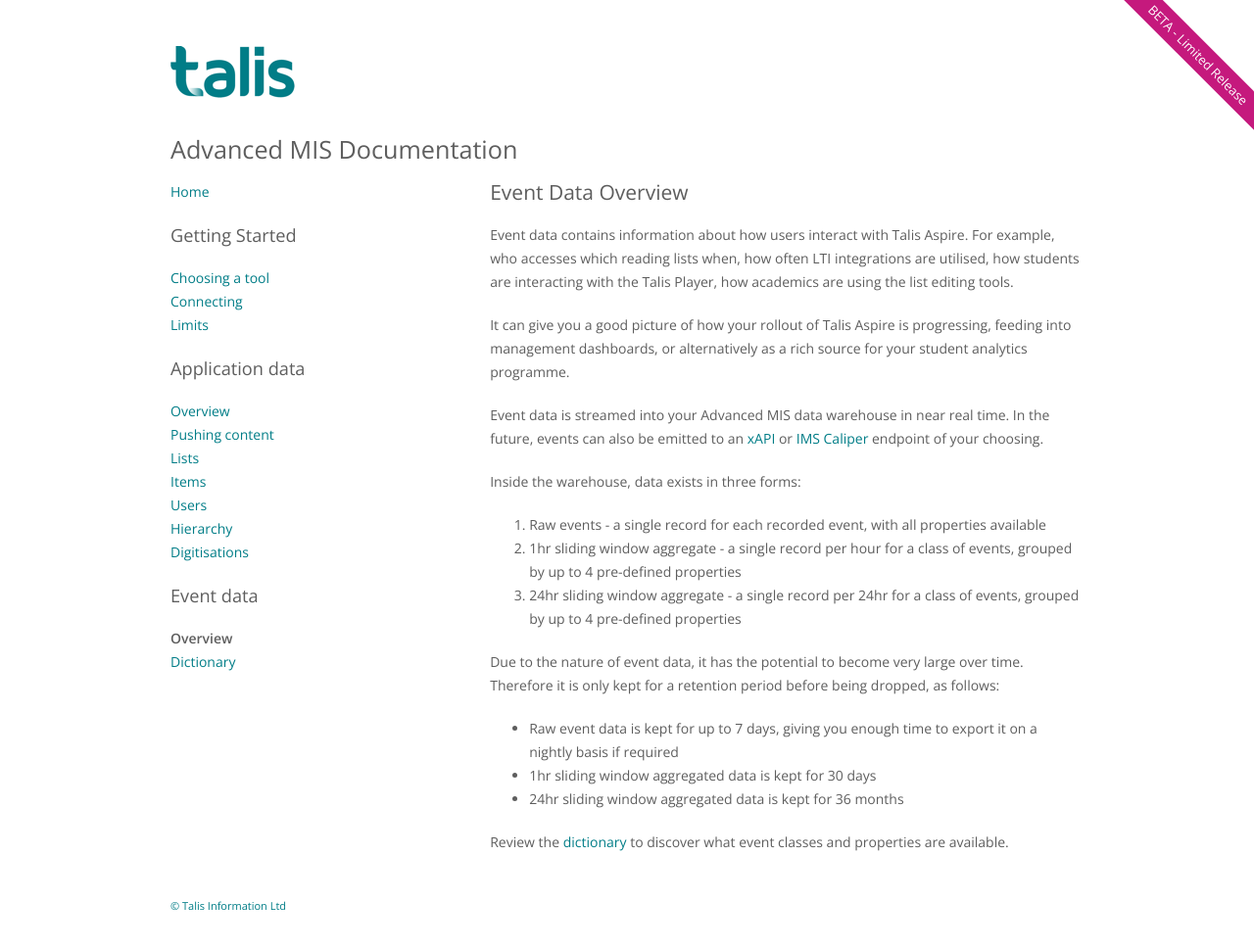
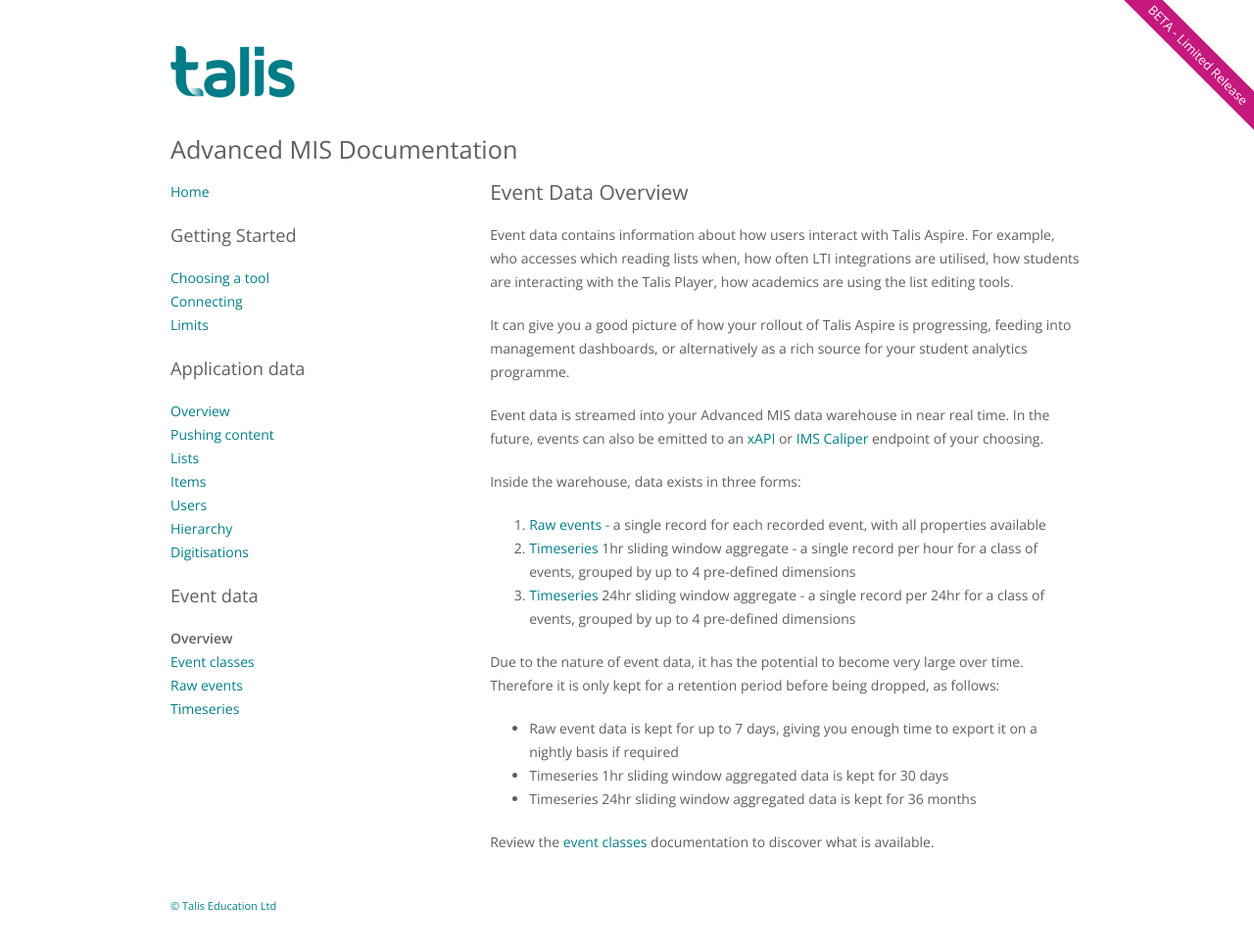
Before and after one commit to techfromsage/advanced-mis, a Jekyll site: the page built from topics/event-data.md, in a window 1280 px wide. Shown: the whole page at 98% size. Built offline with Jekyll 4.4.1, drawn with Linux system fonts in a browser that asks for light colours.

Commit message:
footer.html

```diff
--- a/_includes/footer.html
+++ b/_includes/footer.html
@@ -15,5 +15,5 @@
 </nav>
 {% endif %}
 <p role="contentinfo">
-  <small><a href="https://www.talis.com">&copy; Talis Information Ltd</a></small>
+  <small><a href="https://www.talis.com">&copy; Talis Education Ltd</a></small>
 </p>
--- a/_includes/nav.html
+++ b/_includes/nav.html
@@ -45,8 +45,14 @@
         <li{% if page.body_class == 'event-data' %} class="active"{% endif %}>
             <a href="{{ site.baseurl }}/topics/event-data.html">Overview</a>
         </li>
-        <li{% if page.body_class == 'event-dict' %} class="active"{% endif %}>
-            <a href="{{ site.baseurl }}/topics/event-dict.html">Dictionary</a>
+        <li{% if page.body_class == 'event-classes' %} class="active"{% endif %}>
+            <a href="{{ site.baseurl }}/topics/event-classes.html">Event classes</a>
+        </li>
+        <li{% if page.body_class == 'raw' %} class="active"{% endif %}>
+        <a href="{{ site.baseurl }}/topics/raw.html">Raw events</a>
+        </li>
+        <li{% if page.body_class == 'timeseries' %} class="active"{% endif %}>
+        <a href="{{ site.baseurl }}/topics/timeseries.html">Timeseries</a>
         </li>
     </ul>
     <a id="close-btn" class="btn" href="#top"><span aria-hidden>✖</span><span class="sr-only">Close menu</span></a>
--- a/topics/event-data.md
+++ b/topics/event-data.md
@@ -16,15 +16,15 @@ can also be emitted to an [xAPI](https://xapi.com/overview/) or [IMS Caliper](ht
 
 Inside the warehouse, data exists in three forms:
 
-1. Raw events - a single record for each recorded event, with all properties available
-2. 1hr sliding window aggregate - a single record per hour for a class of events, grouped by up to 4 pre-defined properties
-3. 24hr sliding window aggregate - a single record per 24hr for a class of events, grouped by up to 4 pre-defined properties
+1. [Raw events]({{ site.baseurl }}/topics/raw.html) - a single record for each recorded event, with all properties available
+2. [Timeseries]({{ site.baseurl }}/topics/timeseries.html) 1hr sliding window aggregate - a single record per hour for a class of events, grouped by up to 4 pre-defined dimensions
+3. [Timeseries]({{ site.baseurl }}/topics/timeseries.html) 24hr sliding window aggregate - a single record per 24hr for a class of events, grouped by up to 4 pre-defined dimensions
 
 Due to the nature of event data, it has the potential to become very large over time. Therefore it is
 only kept for a retention period before being dropped, as follows:
 
 * Raw event data is kept for up to 7 days, giving you enough time to export it on a nightly basis if required
-* 1hr sliding window aggregated data is kept for 30 days
-* 24hr sliding window aggregated data is kept for 36 months
+* Timeseries 1hr sliding window aggregated data is kept for 30 days
+* Timeseries 24hr sliding window aggregated data is kept for 36 months
 
-Review the [dictionary]({{ site.baseurl }}/topics/event-dict.html) to discover what event classes and properties are available.
+Review the [event classes]({{ site.baseurl }}/topics/event-classes.html) documentation to discover what is available.
```
Also changed, not shown: topics/event-classes.md (added, +13 -0 lines), topics/event-dict.md (deleted, +0 -7 lines), topics/raw.md (added, +7 -0 lines), topics/timeseries.md (added, +7 -0 lines).
